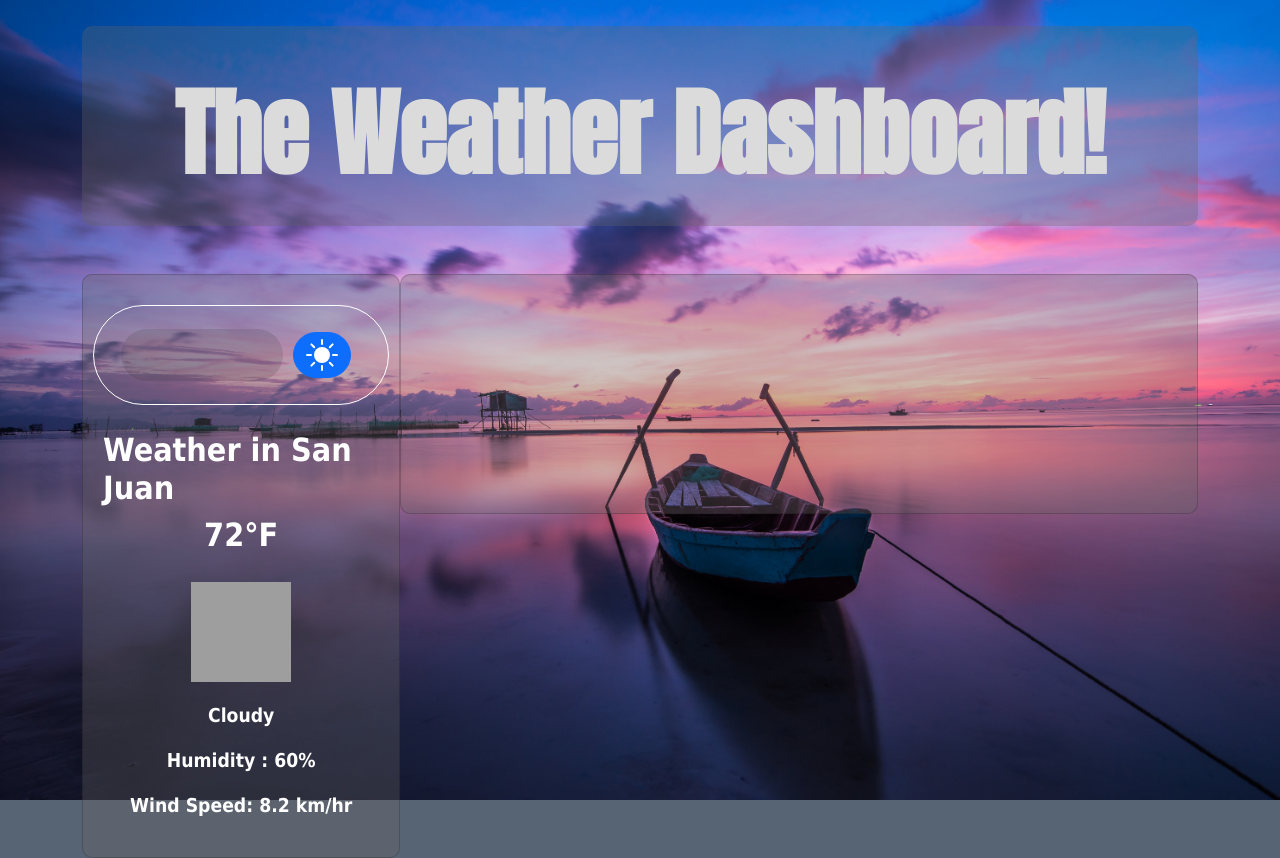
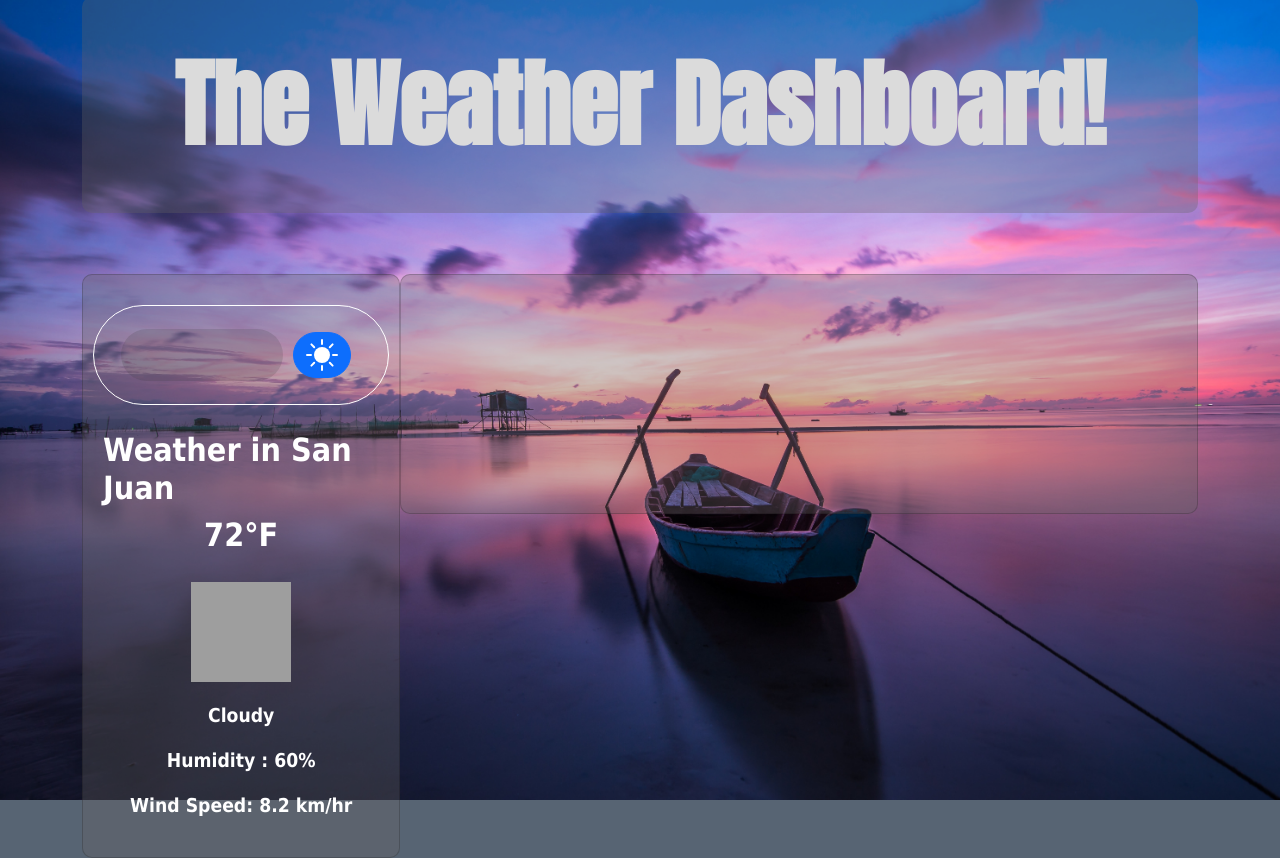
Before and after one commit to Bryan3D/WeatherDashboard, a website: page index.html in a window 1280 px wide. Drawn offline with nearby package versions, Linux system fonts and the light colour scheme; grey boxes are pictures that could not be loaded; a web font is replaced by a local one.

Commit message:
updated #9 css

```diff
--- a/assest/css/style.css
+++ b/assest/css/style.css
@@ -4,16 +4,17 @@ html {
 
   .jumbotron h1{
     background: #68646452;
-    height: 200px;
+    height: auto;
     width: 100vw;
     color: rgb(219, 219, 219);
     align-items: center;
     font-size: 6rem;
     text-align: center;
-    padding-top: 50px;
+    padding: 50px;
     font-family: 'Anton', sans-serif;
     font-weight: 700;
     border-radius: 10px;
+    margin-bottom: 50px;
   }
 
    .description .humidity .wind{
```
